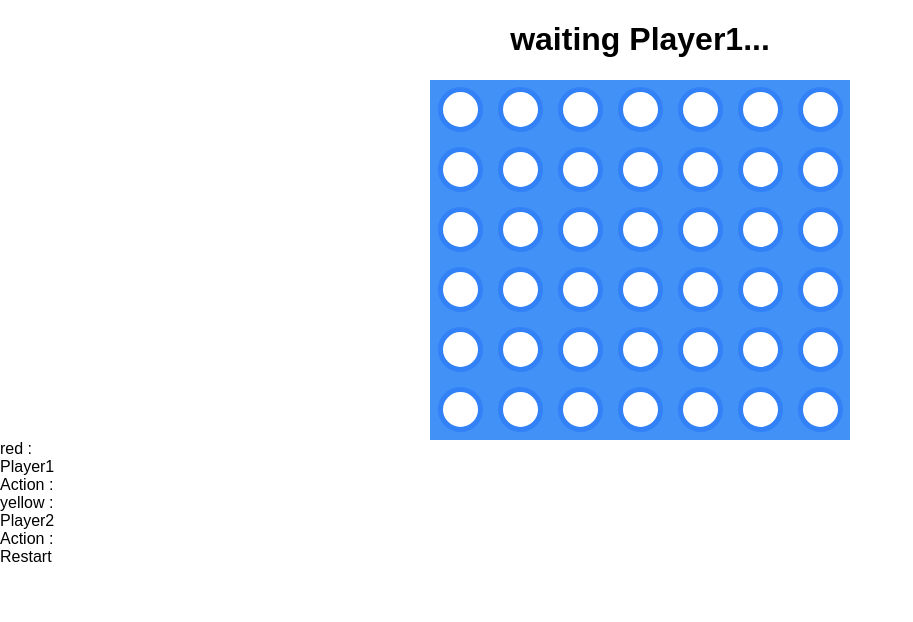
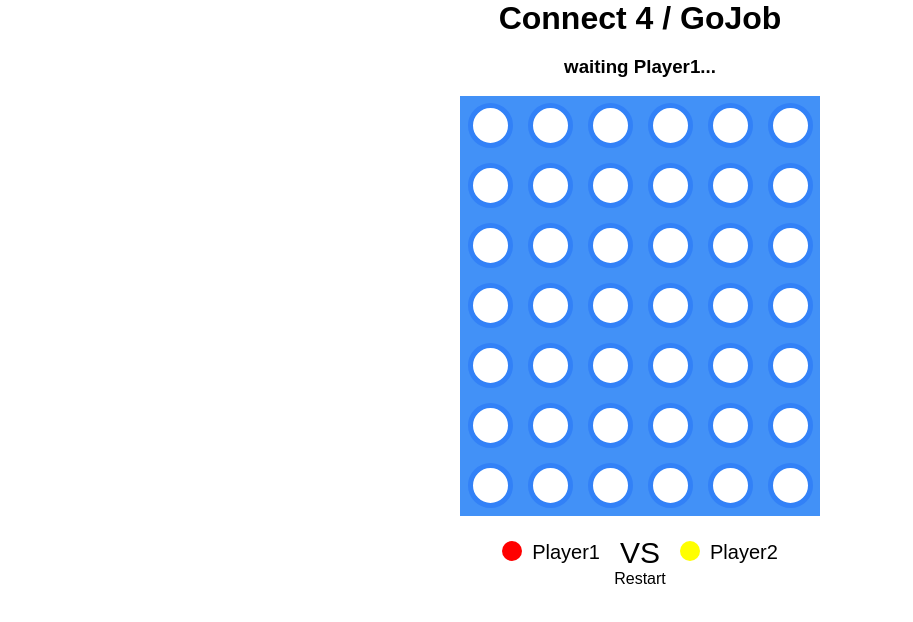
Before and after one commit to nansou13/connect4, a React app: page / in a window 1280 px wide. Shown: the whole page, without its empty margins (0-913 px from the left). Built offline with nearby package versions, Linux system fonts and the light colour scheme.

Commit message:
update 31/01

```diff
--- a/package.json
+++ b/package.json
@@ -5,6 +5,8 @@
   "homepage": "http://gigan.fr/connect4",
   "dependencies": {
     "classnames": "^2.2.5",
+    "material-ui": "^0.20.0",
+    "prop-types": "^15.6.0",
     "react": "^16.2.0",
     "react-dom": "^16.2.0",
     "react-scripts": "1.1.0"
--- a/src/App.css
+++ b/src/App.css
@@ -1,6 +1,12 @@
-
-#board, h1{
+h1{
+  margin: 0
+}
+#board, h1, h3{
     text-align: center
+}
+.restart{
+  text-align: center;
+  cursor: pointer;
 }
 .block {
     width: 50px;
@@ -26,3 +32,44 @@ background-color: red;
 .block .circle.yellow {
 background-color: yellow;
 }
+.players {
+  text-align: center;
+      margin-top: 20px;
+}
+.player span, .player{
+  display: inline-block;
+  vertical-align: top;
+  font-size: 20px;
+}
+.player .name{
+  margin:5px;
+  cursor: pointer;
+}
+.versus {
+    font-size: 30px !important;
+    margin: 0px 15px;
+}
+.case {
+    width: 20px;
+    height: 20px;
+    border-radius: 30px;
+    margin: 5px;
+}
+.case.yellow{
+  background-color: yellow
+}
+.case.red{
+  background-color: red
+}
+.overlay {
+    position: fixed;
+    display: none;
+    width: 100%;
+    height: 100%;
+    top: 0;
+    left: 0;
+    right: 0;
+    bottom: 0;
+    background-color: rgba(0,0,0,0.5);
+    z-index: 2;
+}
--- /dev/null
+++ b/src/components/Board.js
@@ -0,0 +1,22 @@
+import React from 'react'
+import PropTypes from 'prop-types'
+
+import Cell from './Cells'
+
+const Board = ({ matrice, handleClick }) => (
+  <div id="board">
+    {matrice.map((row, x) => {
+      const cells = row.map((v, col) => (
+        <Cell key={`${col}-${x}`} onClick={() => handleClick(col)} value={v} />
+      ))
+      return <div>{cells}</div>
+    })}
+  </div>
+)
+
+Board.propTypes = {
+  matrice: PropTypes.array.isRequired,
+  handleClick: PropTypes.func.isRequired,
+}
+
+export default Board
--- /dev/null
+++ b/src/components/Cells.js
@@ -0,0 +1,22 @@
+import React from 'react'
+import classNames from 'classnames'
+import PropTypes from 'prop-types'
+
+const Cell = ({ value, onClick }) => (
+  <div className="block" onClick={onClick}>
+    <div
+      className={classNames(
+        'circle',
+        { red: value === 1 },
+        { yellow: value === 2 }
+      )}
+    />
+  </div>
+)
+
+Cell.propTypes = {
+  value: PropTypes.number.isRequired,
+  onClick: PropTypes.func.isRequired,
+}
+
+export default Cell
--- /dev/null
+++ b/src/components/DialogInfo.js
@@ -0,0 +1,23 @@
+import React from 'react'
+
+import Dialog from 'material-ui/Dialog'
+import FlatButton from 'material-ui/FlatButton'
+
+const DialogInfo = ({ values: { open, message }, handleClose, restart }) => {
+  const actions = [
+    <FlatButton label="Restart" primary onClick={restart} />,
+    <FlatButton label="Close" primary onClick={handleClose} />,
+  ]
+  return (
+    <Dialog
+      actions={actions}
+      modal={false}
+      open={open}
+      onRequestClose={handleClose}
+    >
+      {message}
+    </Dialog>
+  )
+}
+
+export default DialogInfo
--- /dev/null
+++ b/src/components/Players.js
@@ -0,0 +1,23 @@
+import React from 'react'
+import PropTypes from 'prop-types'
+
+const Players = ({ contents, handleClick }) => {
+  const playersDisplay = contents.map((player, i) => (
+    <div className="player">
+      <span className={i ? 'case yellow' : 'case red'} />
+      <span className="name" onClick={() => handleClick(i)}>
+        {player.name}
+      </span>
+
+      {!i && <span className="versus">VS</span>}
+    </div>
+  ))
+  return <div className="players">{playersDisplay}</div>
+}
+
+Players.propTypes = {
+  contents: PropTypes.array.isRequired,
+  handleClick: PropTypes.func.isRequired,
+}
+
+export default Players
--- a/src/containers/App.js
+++ b/src/containers/App.js
@@ -1,84 +1,57 @@
-// TODO PROPTYPE
-// TODO SOCKETIO
-// TODO css ANIMATE
 import React, { Component } from 'react'
-import classNames from 'classnames'
+
+import Board from '../components/Board'
+import Players from '../components/Players'
+import DialogInfo from '../components/DialogInfo'
+
+import {
+  createBoard,
+  getLastPions,
+  checkWinner,
+  checkDraw,
+  getMessageDialog,
+} from '../lib'
 
 import '../App.css'
 
-const DEFAULT_VALUE = { row: 6, col: 7 }
-
-const Case = ({ value, onClick }) => (
-  <div className="block" onClick={onClick}>
-    <div
-      className={classNames(
-        'circle',
-        { red: value === 1 },
-        { yellow: value === 2 }
-      )}
-    />
-  </div>
-)
+const DEFAULT_VALUE = { row: 7, col: 6 }
 
 class App extends Component {
   init(size = DEFAULT_VALUE) {
+    const matrice = createBoard(size)
+    this.setState({
+      matrice,
+      appLoaded: true,
+      finish: false,
+      current: 0,
+      dialog: { open: false },
+    })
+  }
 
-    const { col, row } = size
-    const matrice = []
-
-    for (let x = 0; x < row; x++) {
-      matrice[x] = []
-      for (let y = 0; y < col; y++) {
-        matrice[x][y] = 0
-      }
-    }
-    this.setState({ matrice, appLoaded: true, current: 0 })
+  over(type, value) {
+    const message = getMessageDialog(type, value)
+    this.setState({ dialog: { open: true, message }, finish: true })
   }
 
   switchPlayer() {
     const { current } = this.state
-
-    const nextPlayer = current ? 0 : 1
-    this.setState({ current: nextPlayer })
-  }
-
-  constructor(...args) {
-    super(...args)
-
-    this.state = {
-      appLoaded: false,
-      players: [{ name: 'Player1', win: 0 }, { name: 'Player2', win: 0 }],
-      current: 0,
-      action: [],
-      matrice: [],
-    }
-  }
-  componentDidMount() {
-    this.init()
-  }
-
-  getLastPions(col) {
-    const { matrice } = this.state
-    for (let x = 0; x < matrice.length; x++) {
-      if (matrice[x][col] > 0) {
-        const xPos = x - 1
-        return xPos >= 0 ? xPos : null
-      }
-    }
-    return matrice.length - 1
+    this.setState({ current: current ? 0 : 1 })
   }
 
   updateCase(col) {
-    const { current: currentPlayer } = this.state
-    const newMatrice = this.state.matrice
-    const row = this.getLastPions(col)
+    const { current: currentPlayer, matrice, finish, players } = this.state
+    if (!finish) {
+      const newMatrice = [...matrice]
+      const row = getLastPions(matrice, col)
 
       if (row !== null) {
         newMatrice[row][col] = currentPlayer ? 2 : 1
         this.setState({ matrice: newMatrice })
 
-      if (this.checkWinner(row)) {
-        alert('WIN')
+        if (checkWinner(matrice, row)) {
+          this.over('finish', players[currentPlayer].name)
+        } else if (checkDraw(matrice)) {
+          this.over('draw')
         } else {
           this.switchPlayer()
         }
@@ -86,128 +59,62 @@ class App extends Component {
         alert('full !')
       }
     }
-
-  checkLine([a, b, c, d]) {
-    return a !== 0 && a === b && a === c && a === d
-  }
-
-  checkWinner(rSelected) {
-    const { matrice } = this.state
-    const nbPerLine = 4
-    const rowMax = matrice.length - nbPerLine
-    const colMax = matrice[0].length - nbPerLine
-    let row,
-      col = 0
-
-    // right
-    for (row = 0; row < matrice.length; row++) {
-      for (col = 0; col <= colMax; col++) {
-        if (this.checkLine(matrice[row].slice(col, col + nbPerLine)))
-          return matrice[row][col]
-      }
-    }
-
-    //Check Down only if 4 from bottom
-    if (rSelected <= matrice.length - 4) {
-      for (row = 0; row <= rowMax; row++) {
-        for (col = 0; col < matrice[0].length; col++) {
-          if (
-            this.checkLine([
-              matrice[row][col],
-              matrice[row + 1][col],
-              matrice[row + 2][col],
-              matrice[row + 3][col],
-            ])
-          )
-            return matrice[row][col]
-        }
-      }
-
-
-      // down-right
-      for (row = 0; row <= rowMax; row++) {
-        for (col = 0; col <= colMax; col++) {
-          if (
-            this.checkLine([
-              matrice[row][col],
-              matrice[row + 1][col + 1],
-              matrice[row + 2][col + 2],
-              matrice[row + 3][col + 3],
-            ])
-          )
-            return matrice[row][col]
-        }
-      }
-
-      // down-left
-      for (row = 0; row <= rowMax; row++) {
-        for (col = nbPerLine - 1; col < matrice.length; col++) {
-          if (
-            this.checkLine([
-              matrice[row][col],
-              matrice[row + 1][col - 1],
-              matrice[row + 2][col - 2],
-              matrice[row + 3][col - 3],
-            ])
-          )
-            return matrice[row][col]
-        }
-      }
-    }
-
-    return false
   }
 
   updateName(id) {
     const { players } = this.state
-    const newArray = players
+    const newArray = [...players]
 
     newArray[id].name = prompt("player1's name ?", players[id].name)
     this.setState({ players: newArray })
   }
 
-  displayLineBoard(array, row) {
-    const cases = array.map((v, col) => (
-      <Case
-        key={`${col}-${row}`}
-        onClick={() => this.updateCase(col)}
-        value={v}
-      />
-    ))
-    return <div>{cases}</div>
+  constructor() {
+    super()
+
+    this.state = {
+      appLoaded: false,
+      finish: false,
+      players: [{ name: 'Player1', win: 0 }, { name: 'Player2', win: 0 }],
+      current: 0,
+      matrice: [],
+      dialog: {
+        open: false,
+        message: '',
+      },
+    }
+  }
+  componentDidMount() {
+    this.init()
   }
 
   render() {
-    const { appLoaded, matrice, players, current } = this.state
+    const { appLoaded, matrice, players, current, dialog } = this.state
 
     return (
       <div className="connect4">
         {appLoaded && (
           <div>
-            <h1>{`waiting ${players[current].name}...`}</h1>
-            <div id="board">
-              {matrice.map((line, i) => this.displayLineBoard(line, i))}
+            <h1>Connect 4 / GoJob</h1>
+            <h3>{`waiting ${players[current].name}...`}</h3>
+            <Board
+              matrice={matrice}
+              handleClick={col => this.updateCase(col)}
+            />
+            <Players
+              contents={players}
+              handleClick={id => this.updateName(id)}
+            />
+            <div className="restart" onClick={() => this.init()}>
+              Restart
             </div>
-            <div>
-              red : <br />
-              <span onClick={() => this.updateName(0)}>
-                {players[0].name}
-              </span>{' '}
-              <br />
-              Action : <br />
-            </div>
-
-            <div>
-              yellow : <br />
-              <span onClick={() => this.updateName(1)}>
-                {players[1].name}
-              </span>{' '}
-              <br />
-              Action : <br />
-            </div>
-            <div onClick={() => this.init()}>Restart</div>
           </div>
         )}
+        <DialogInfo
+          values={dialog}
+          restart={() => this.init()}
+          handleClose={() => this.setState({ dialog: { open: false } })}
+        />
       </div>
     )
   }
--- a/src/index.js
+++ b/src/index.js
@@ -2,7 +2,8 @@ import React from 'react'
 import ReactDOM from 'react-dom'
 import './index.css'
 import App from './containers/App'
+import MuiThemeProvider from 'material-ui/styles/MuiThemeProvider';
 import registerServiceWorker from './registerServiceWorker'
 
-ReactDOM.render(<App />, document.getElementById('root'))
+ReactDOM.render(<MuiThemeProvider><App /></MuiThemeProvider>, document.getElementById('root'))
 registerServiceWorker();
--- /dev/null
+++ b/src/lib/index.js
@@ -0,0 +1,116 @@
+export function createBoard({row, col}) {
+  const matrice = []
+  for (let x = 0; x < row; x++) {
+    matrice[x] = []
+    for (let y = 0; y < col; y++) {
+      matrice[x][y] = 0
+    }
+  }
+  return matrice
+}
+
+export function getLastPions(board, col) {
+  for (let x = 0; x < board.length; x++) {
+    if (board[x][col] > 0) {
+      const xPos = x - 1
+      return xPos >= 0 ? xPos : null
+    }
+  }
+  return board.length - 1
+}
+
+function checkLine([a, b, c, d]) {
+  return a !== 0 && a === b && a === c && a === d
+}
+
+export function checkWinner(matrice, rSelected) {
+  const nbPerLine = 4
+  const rowMax = matrice.length - nbPerLine
+  const colMax = matrice[0].length - nbPerLine
+  let row,
+    col = 0
+
+  // right
+  for (row = 0; row < matrice.length; row++) {
+    for (col = 0; col <= colMax; col++) {
+      if (checkLine(matrice[row].slice(col, col + nbPerLine)))
+        return matrice[row][col]
+    }
+  }
+
+  // Check Down only if 4 from bottom
+  if (rSelected <= matrice.length - 4) {
+    for (row = 0; row <= rowMax; row++) {
+      for (col = 0; col < matrice[0].length; col++) {
+        if (
+          checkLine([
+            matrice[row][col],
+            matrice[row + 1][col],
+            matrice[row + 2][col],
+            matrice[row + 3][col],
+          ])
+        )
+          return matrice[row][col]
+      }
+    }
+
+    // down-right
+    for (row = 0; row <= rowMax; row++) {
+      for (col = 0; col <= colMax; col++) {
+        if (
+          checkLine([
+            matrice[row][col],
+            matrice[row + 1][col + 1],
+            matrice[row + 2][col + 2],
+            matrice[row + 3][col + 3],
+          ])
+        )
+          return matrice[row][col]
+      }
+    }
+
+    // down-left
+    for (row = 0; row <= rowMax; row++) {
+      for (col = nbPerLine - 1; col < matrice.length; col++) {
+        if (
+          checkLine([
+            matrice[row][col],
+            matrice[row + 1][col - 1],
+            matrice[row + 2][col - 2],
+            matrice[row + 3][col - 3],
+          ])
+        )
+          return matrice[row][col]
+      }
+    }
+  }
+
+  return false
+}
+
+export function checkDraw(matrice) {
+  for (let x = 0; x < matrice.length; x++) {
+    for (let y = 0; y < matrice[x].length; y++) {
+      if (matrice[x][y] === 0) return false
+    }
+  }
+  return true
+}
+
+export function getMessageDialog(type, value) {
+  let message = ''
+  switch (type) {
+    case 'finish':
+      message = `${value} is the winner`
+      break
+    case 'draw':
+      message = 'draw ! nobody wins...'
+      break
+    default:
+  }
+  return message
+}
+
+export function updateName(name) {
+  return prompt("player's name ?", name || null)
+}
```
Lines whose indentation alone changed are shown as unchanged.
